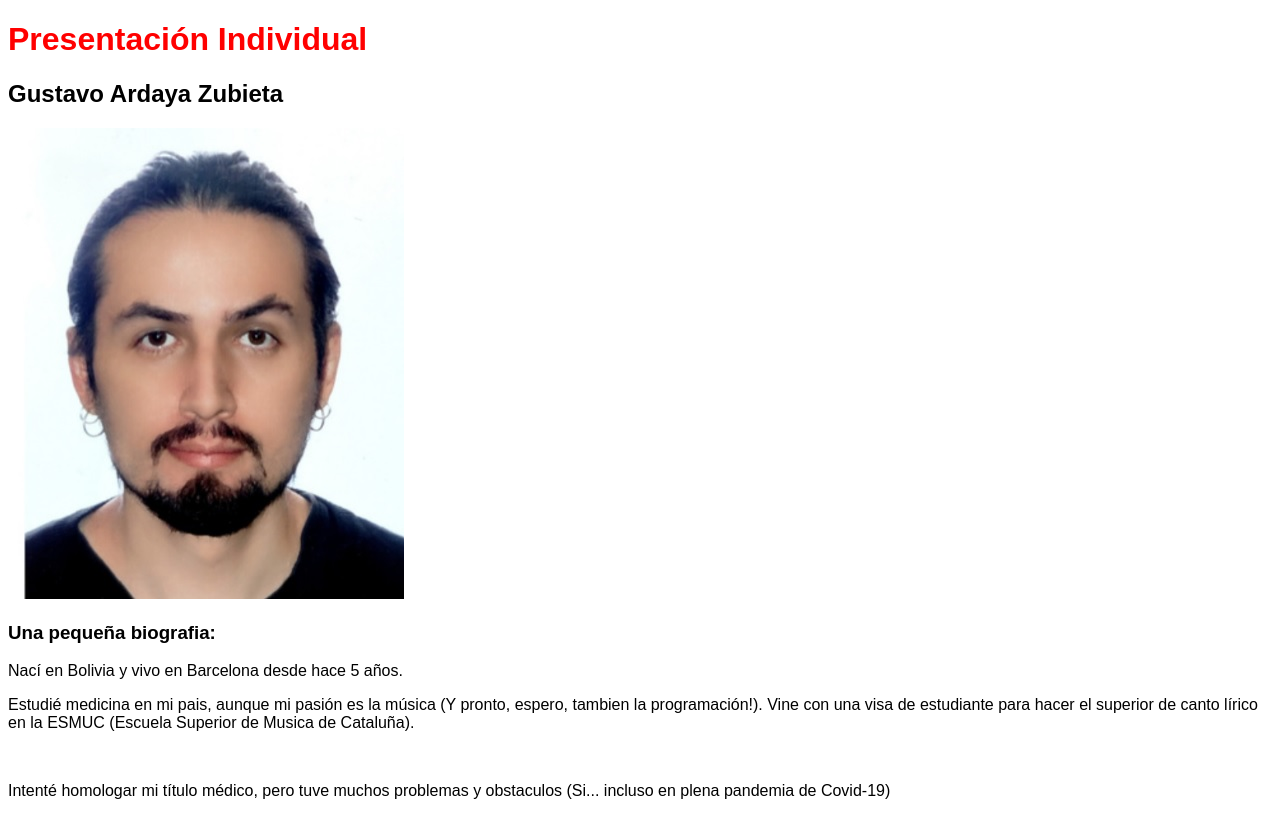
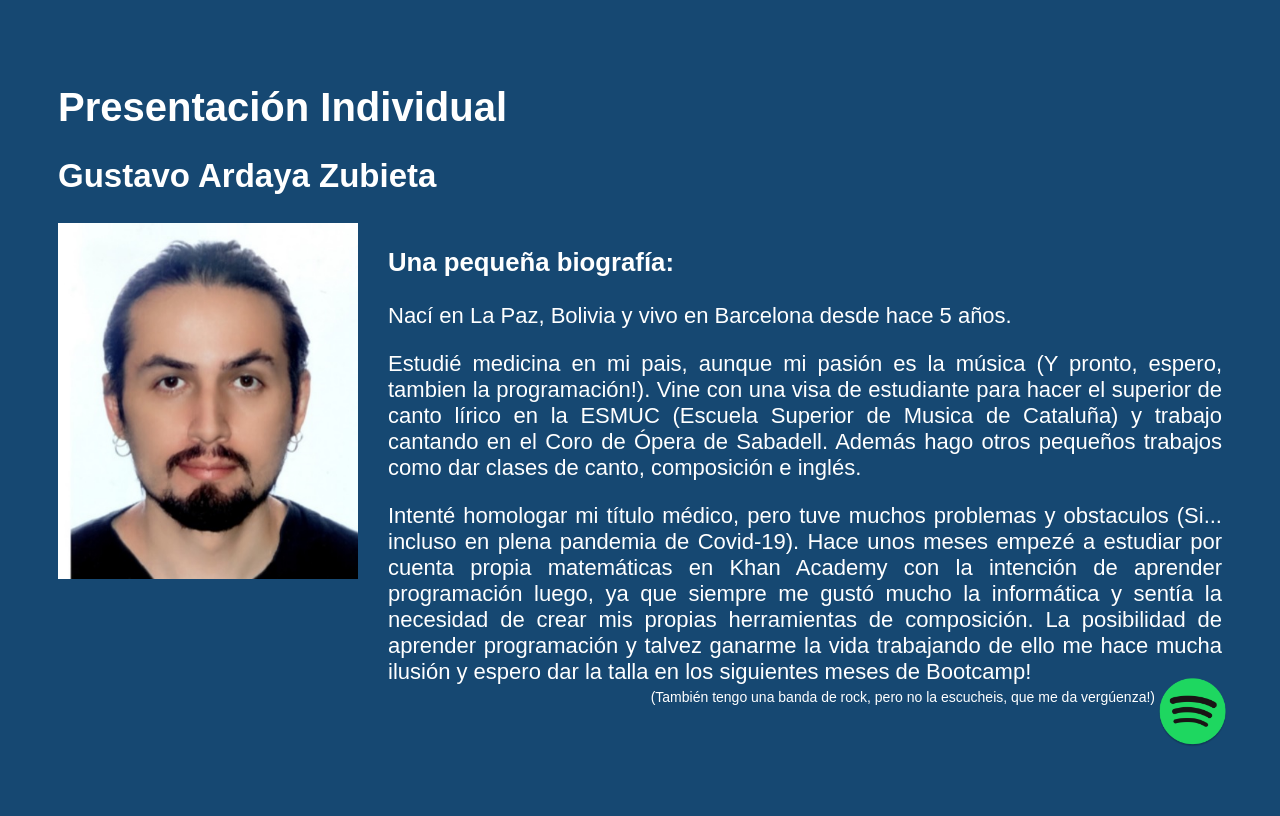
Before and after one commit to GustavoArdaya/Mi-Primera-Web, a plain HTML site: page index.html in a window 1280 px wide. Drawn offline with Linux system fonts and the light colour scheme.

Commit message:
Almost all of it

```diff
--- a/css/styles.css
+++ b/css/styles.css
@@ -1,10 +1,35 @@
 body {
     font-family: Arial, Helvetica, sans-serif;
+    font-size: 22px;
+    color: White;
+    background-color: rgb(22, 72, 114);
+    padding: 50px;
+}
+#bio {
+    display: flex;
 }
 
 h1 {
-    color: red;
+    /*color: black;*/
+    font-size:40px;
 }
 p {
-    color: white
-    background-color: red };
+    /*color: black;*/
+    text-align: justify;
+}
+
+footer {
+    position: fixed;
+    bottom: 50px;
+    right: 50px;
+    margin-bottom: 0px;
+}
+
+#spotify {
+    display: flex;
+
+}
+
+#secreto {
+    font-size: 14px;
+}
--- a/index.html
+++ b/index.html
@@ -10,11 +10,27 @@
 <body>
   <h1>Presentación Individual</h1>
   <h2>Gustavo Ardaya Zubieta</h2>
-  <img src="./Foto.jpg" alt="Una foto mia un poco rara">
-  <h3>Una pequeña biografia:</h3>
-  <p>Nací en Bolivia y vivo en Barcelona desde hace 5 años.</p>
+  <section id="bio">
+  <div>
+    <img src="./Foto.jpg" alt="Una foto mia un poco rara" width="300px" style="padding-right: 30px" >
+</div>
+<div>
+    <h3>Una pequeña biografía:</h3>
+  <p>Nací en La Paz, Bolivia y vivo en Barcelona desde hace 5 años.</p>
   <p>Estudié medicina en mi pais, aunque mi pasión es la música (Y pronto, espero, tambien la programación!). Vine con una visa de estudiante para hacer el superior de canto lírico
-    en la ESMUC (Escuela Superior de Musica de Cataluña). </p><br>
-  <p>Intenté homologar mi título médico, pero tuve muchos problemas y obstaculos (Si... incluso en plena pandemia de Covid-19)</p>
+    en la ESMUC (Escuela Superior de Musica de Cataluña) y trabajo cantando en el Coro de Ópera de Sabadell. Además hago otros
+pequeños trabajos como dar clases de canto, composición e inglés.</p>
+  <p>Intenté homologar mi título médico, pero tuve muchos problemas y obstaculos (Si... incluso en plena pandemia de Covid-19). Hace unos meses empezé a estudiar por cuenta propia
+    matemáticas en Khan Academy con la intención de aprender programación luego, ya que siempre me gustó mucho la informática y sentía la necesidad de crear mis propias herramientas
+    de composición. La posibilidad de aprender programación y talvez ganarme la vida trabajando de ello me hace mucha ilusión y espero dar la talla en los siguientes meses de Bootcamp! </p>
+</div>
+</section>
 </body>
+<footer>
+    <section id="spotify">
+    <p id="secreto">(También tengo una banda de rock, pero no la escucheis, que me da vergúenza!)</p>
+    <a href="https://open.spotify.com/artist/3GgNONS6kGWKOemIPOtFh6"><img src="./Spotify.png" alt="un enlace a la pagina de mi banda" style="width:75px;height:75px; float: right">
+    </a>
+    </section>
+</footer>
 </html>
```
Also changed, not shown: Spotify.png (added).
